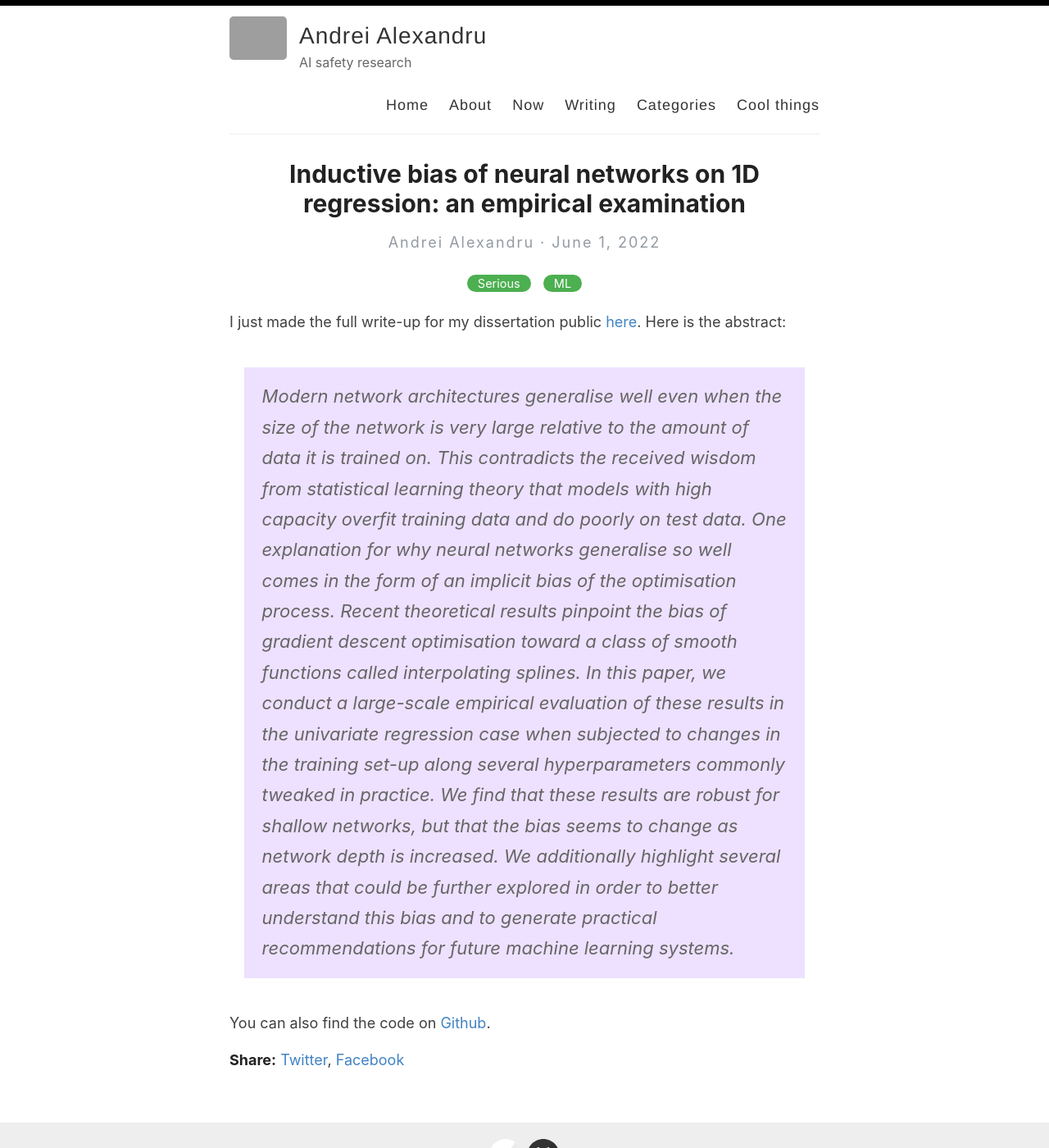
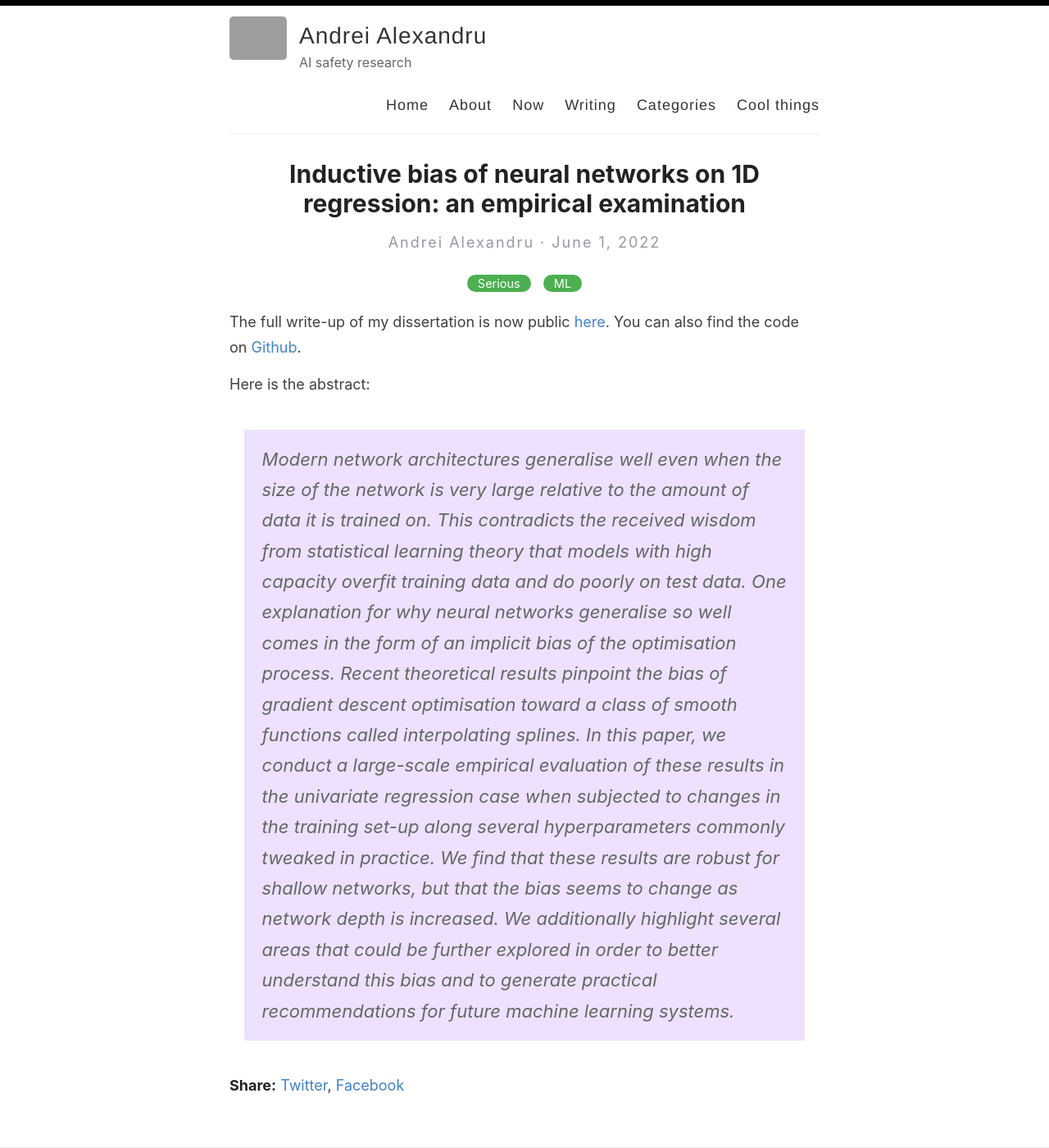
Before and after one commit to inwaves/inwaves.github.io, a Jekyll site: the page built from _posts/2022-06-01-inductive_bias.md, in a window 1280 px wide and 1400 px high. Shown: the whole window at 82% size. Built offline with Jekyll 4.4.1, drawn with Linux system fonts in a browser that asks for light colours; grey boxes are pictures that could not be loaded.

Commit message:
Update inductive bias page

```diff
--- a/_posts/2022-06-01-inductive_bias.md
+++ b/_posts/2022-06-01-inductive_bias.md
@@ -5,8 +5,8 @@ permalink: /inductive-bias/
 categories: [Serious, ML]
 ---
 
-I just made the full write-up for my dissertation public [here](https://drive.google.com/file/d/10u8LjfHjnfsqv8Jtre90Ysf93LDHLDKt/view?usp=sharing). Here is the abstract:
+The full write-up of my dissertation is now public [here](https://drive.google.com/file/d/10u8LjfHjnfsqv8Jtre90Ysf93LDHLDKt/view?usp=sharing). You can also find the code on [Github](https://github.com/inwaves/nn-inductive-bias-regression).
+
+Here is the abstract:
 
 > Modern network architectures generalise well even when the size of the network is very large relative to the amount of data it is trained on. This contradicts the received wisdom from statistical learning theory that models with high capacity overfit training data and do poorly on test data. One explanation for why neural networks generalise so well comes in the form of an implicit bias of the optimisation process. Recent theoretical results pinpoint the bias of gradient descent optimisation toward a class of smooth functions called interpolating splines. In this paper, we conduct a large-scale empirical evaluation of these results in the univariate regression case when subjected to changes in the training set-up along several hyperparameters commonly tweaked in practice. We find that these results are robust for shallow networks, but that the bias seems to change as network depth is increased. We additionally highlight several areas that could be further explored in order to better understand this bias and to generate practical recommendations for future machine learning systems.
-
-You can also find the code on [Github](https://github.com/inwaves/nn-inductive-bias-regression).
```
